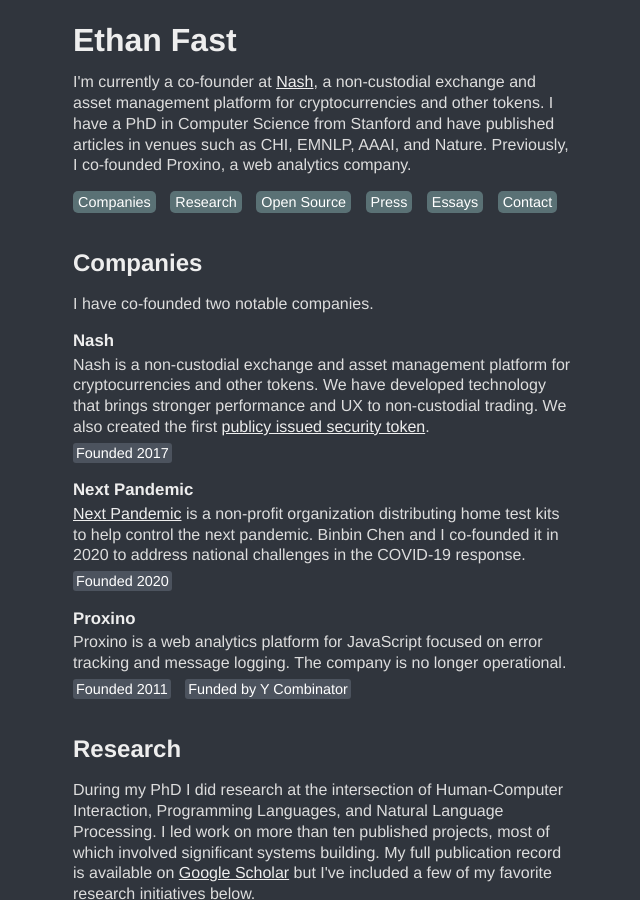
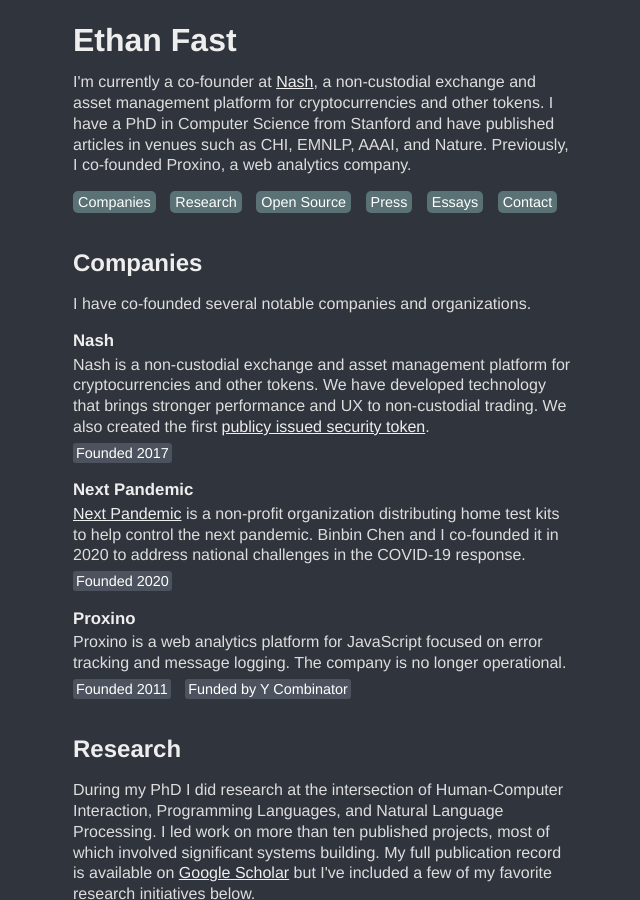
Before and after one commit to Ejhfast/ejhfast.github.com, a Jekyll site: the page built from index.html, in a window 1280 px wide and 900 px high. Shown: the whole window, without its empty margins (317-957 px from the left). Built offline with Jekyll 4.4.1, drawn with Linux system fonts in a browser that asks for light colours.

Commit message:
next pandemic

```diff
--- a/index.html
+++ b/index.html
@@ -5,7 +5,7 @@
 <div id="companies" class="block">
     <h2>Companies</h2>
     <p>
-        I have co-founded two notable companies.
+        I have co-founded several notable companies and organizations.
     </p>
     <div class="project_block">
         <div class="project">
```
